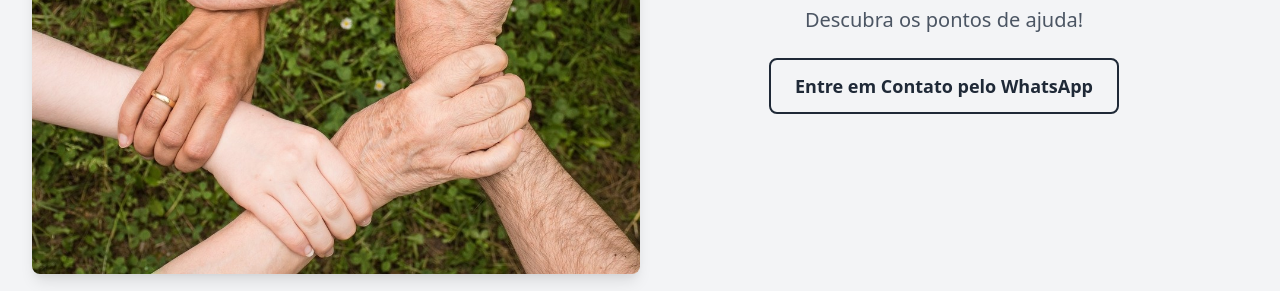
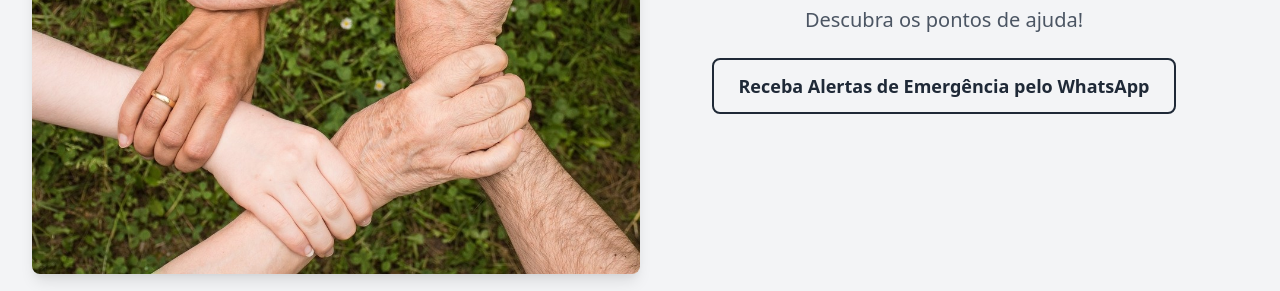
Before and after one commit to Danielebds/RecodeProAI, a website: page index.html in a window 1280 px wide. Shown: the part 326-617 px from the top of the page. Drawn offline with nearby package versions, Linux system fonts and the light colour scheme.

Commit message:
Update index.html
Mudança do texto do botão de alerta.

```diff
--- a/index.html
+++ b/index.html
@@ -63,7 +63,7 @@
             target="_blank"
             class="px-6 py-3 border-2 border-gray-800 rounded-lg text-gray-800 hover:bg-green-900 hover:text-white transition text-lg font-semibold"
           >
-            Entre em Contato pelo WhatsApp
+            Receba Alertas de Emergência pelo WhatsApp
           </a>
         </div>
       </section>
```
